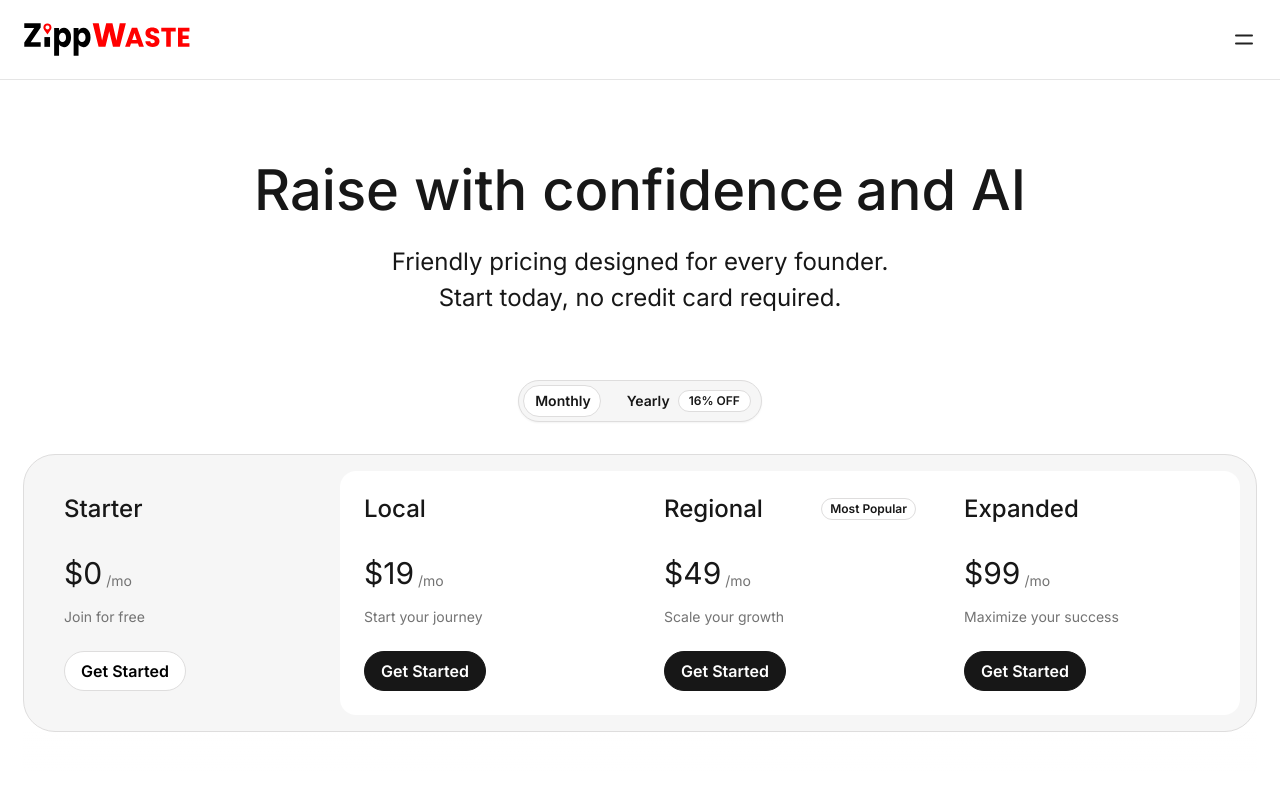
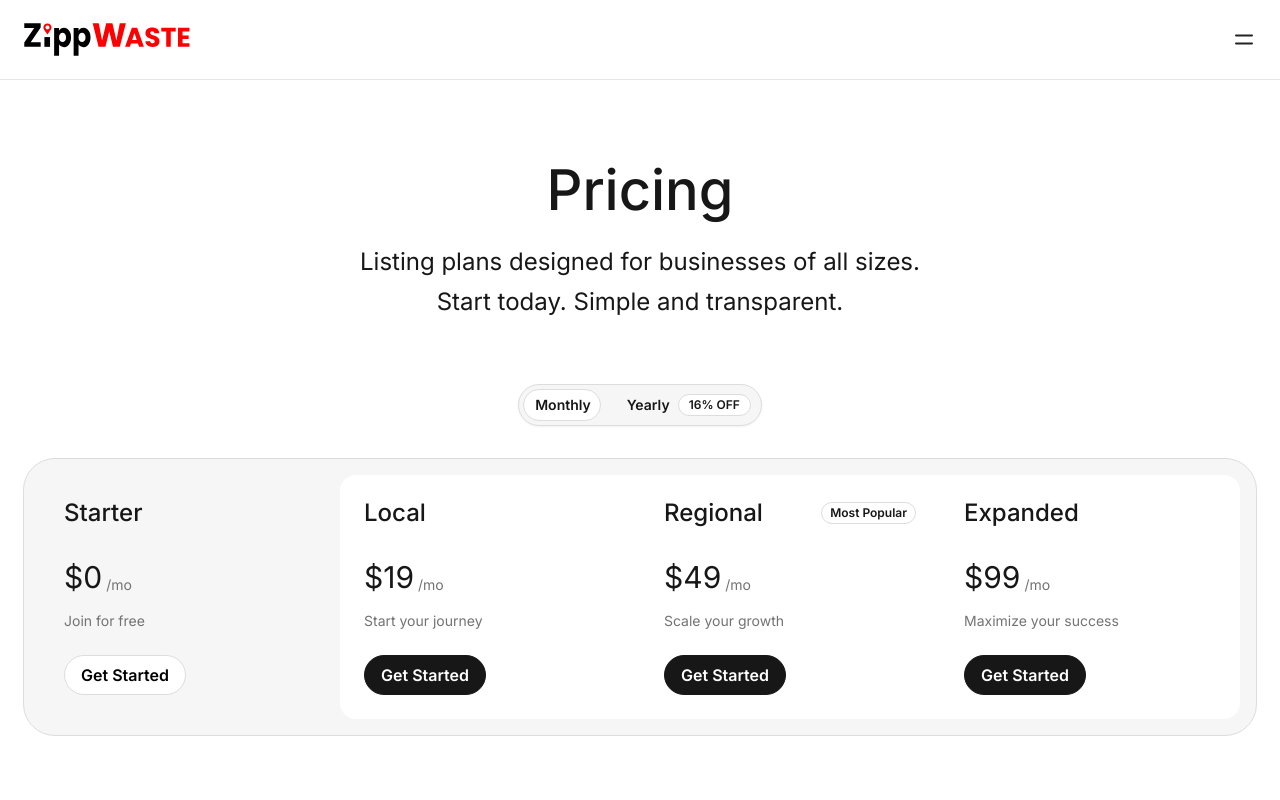
Before and after one commit to jfike3382/zippwaste, a Next.js app: page /pricing in a window 1280 px wide. Shown: the top 800 px of the page. Built offline with nearby package versions, Linux system fonts and the light colour scheme; no server answers.

Commit message:
hero descriptions

```diff
--- a/src/app/pricing/content/hero-section.js
+++ b/src/app/pricing/content/hero-section.js
@@ -1,22 +1,12 @@
 import PlansContainer from "./plans-container";
-import RaizerLogoIcon from "@/uikit/icons/raizer-icon";
 
 export default function FirstScreen() {
   return (
     <section className="flex flex-col gap-6 w-full">
-      <div className="flex flex-col justify-center items-center text-center gap-6">
-        <h1 className="title-xl max-w-4xl inline-flex items-center gap-3 max-xl:block">
-          Raise with confidence{" "}
-          <span className="text-brand-violet-500 tablet-hidden mobile-hidden">
-            <RaizerLogoIcon size={38} />
-          </span>
-          <span className="violet-gradient-text inline-flex items-center gap-2">
-            and AI
-          </span>
-        </h1>
-        <p className="paragraph-xl max-w-lg">
-          Friendly pricing designed for every founder. Start today, no credit
-          card required.
+      <div className="flex flex-col justify-center items-center text-center gap-6 max-w-xl mx-auto">
+        <h1 className="title-xl ">Pricing</h1>
+        <p className="paragraph-xl flex flex-col gap-1">
+          <span>Listing plans designed for businesses of all sizes.</span> <span>Start today. Simple and transparent.</span>
         </p>
       </div>
       <PlansContainer />
```
